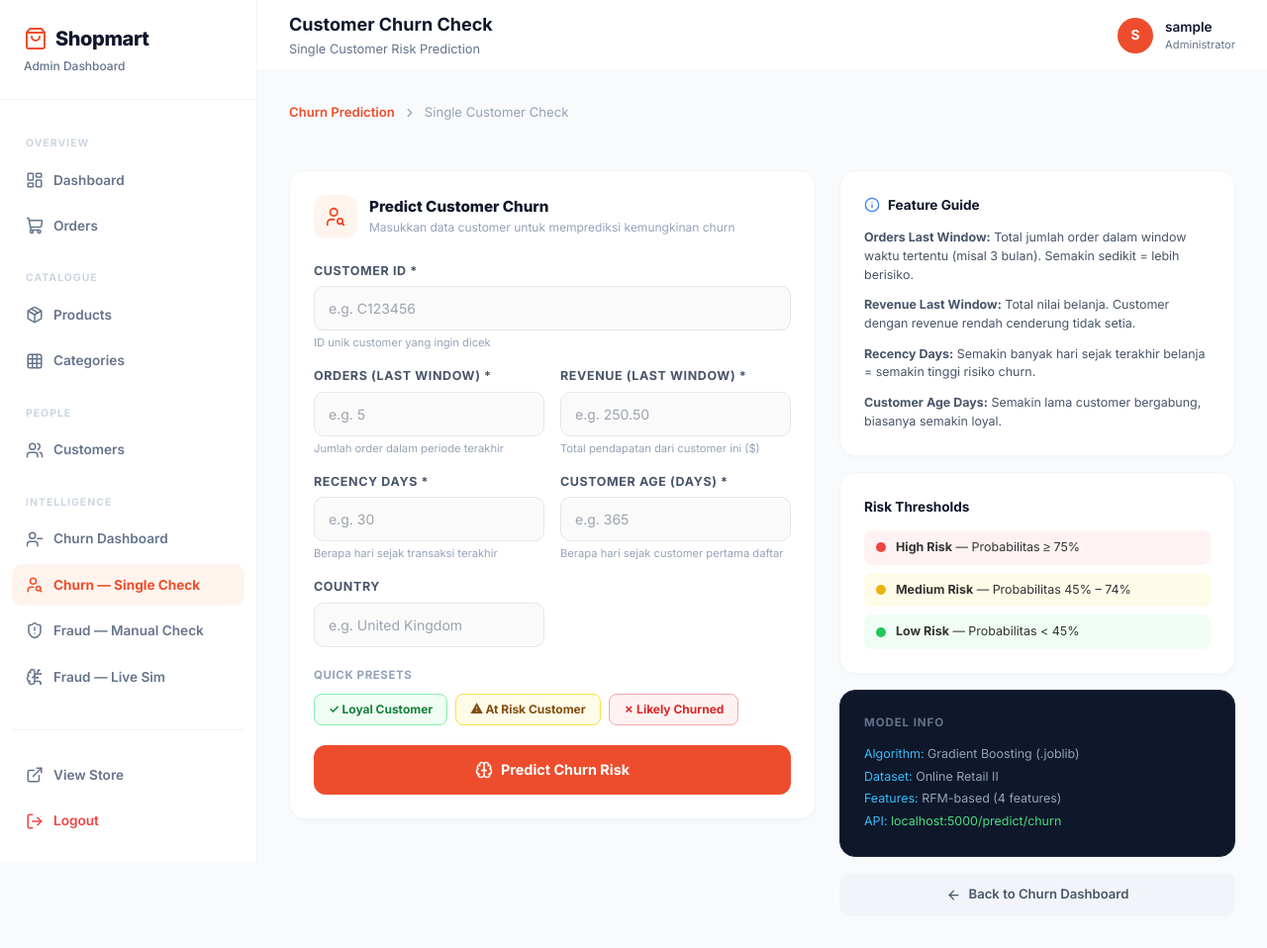
After one commit to bit-loi/COMP6577001-Machine-Learning-FinalProject, a PHP site: page /predict/admin/churn/predict_single.php in a window 1280 px wide. The commit adds this page. Shown: the whole page at 99% size. Run offline with PHP 8.4, Linux system fonts and the light colour scheme; the visitor is signed in with stand-in values (Sample User, id 1); a stand-in replaces the project's code that opens the database connection; some libraries are stand-ins or nearby versions.

Commit message:
feat: add admin dashboard layout and churn prediction modules

```diff
--- /dev/null
+++ b/admin/churn/predict_single.php
@@ -0,0 +1,290 @@
+<?php
+session_start();
+if (!isset($_SESSION['is_admin']) || $_SESSION['is_admin'] != 1) {
+    header("Location: ../../auth/login.php"); exit();
+}
+require_once '../../config/config.php';
+$pageTitle = 'Customer Churn Check';
+$pageDescription = 'Single Customer Risk Prediction';
+require_once '../includes/header.php';
+?>
+
+<style>
+.input-label { display:block;font-size:0.78rem;font-weight:700;color:#475569;margin-bottom:6px;text-transform:uppercase;letter-spacing:0.05em; }
+.input-field { width:100%;padding:11px 14px;border:1.5px solid #e2e8f0;border-radius:10px;font-size:0.875rem;font-family:'Inter',sans-serif;color:#0f172a;outline:none;transition:border-color .2s,box-shadow .2s;background:#fafafa; }
+.input-field:focus { border-color:#EE4D2D;box-shadow:0 0 0 3px rgba(238,77,45,0.1);background:#fff; }
+.input-hint { font-size:0.7rem;color:#94a3b8;margin-top:4px; }
+.submit-btn { width:100%;padding:14px;background:#EE4D2D;color:#fff;border:none;border-radius:12px;font-size:0.9rem;font-weight:700;cursor:pointer;font-family:'Inter',sans-serif;transition:background .2s,transform .15s;display:flex;align-items:center;justify-content:center;gap:8px; }
+.submit-btn:hover { background:#C53D20; }
+.submit-btn:active { transform:scale(0.98); }
+.submit-btn:disabled { background:#cbd5e1;cursor:not-allowed; }
+.result-hidden { display:none; }
+.pill-risk { display:inline-flex;align-items:center;gap:6px;padding:6px 16px;border-radius:20px;font-size:0.85rem;font-weight:800;text-transform:uppercase;letter-spacing:0.05em; }
+.risk-high { background:#fef2f2;color:#dc2626;border:1.5px solid #fecaca; }
+.risk-medium { background:#fefce8;color:#ca8a04;border:1.5px solid #fde047; }
+.risk-low { background:#f0fdf4;color:#15803d;border:1.5px solid #86efac; }
+.prob-bar-wrap { height:12px;background:#f1f5f9;border-radius:6px;overflow:hidden;margin-top:8px; }
+.prob-bar { height:100%;border-radius:6px;transition:width 1.2s cubic-bezier(.34,1.56,.64,1); }
+.feature-card { background:#f8fafc;border:1px solid #e2e8f0;border-radius:10px;padding:14px;text-align:center; }
+.feature-val { font-size:1.25rem;font-weight:800;color:#0f172a; }
+.feature-lbl { font-size:0.68rem;color:#94a3b8;font-weight:600;text-transform:uppercase;letter-spacing:0.05em;margin-top:4px; }
+</style>
+
+<!-- Breadcrumb -->
+<div style="display:flex;align-items:center;gap:8px;margin-bottom:24px;font-size:0.82rem;color:#94a3b8;">
+    <a href="<?php echo APPURL; ?>admin/churn/" style="color:#EE4D2D;text-decoration:none;font-weight:600;">Churn Prediction</a>
+    <i data-lucide="chevron-right" style="width:14px;height:14px;"></i>
+    <span>Single Customer Check</span>
+</div>
+
+<div style="display:grid;grid-template-columns:1fr 400px;gap:24px;align-items:start;">
+
+    <!-- LEFT: Form -->
+    <div class="table-card">
+        <div style="display:flex;align-items:center;gap:12px;margin-bottom:24px;">
+            <div style="width:44px;height:44px;background:#FFF4ED;border-radius:12px;display:flex;align-items:center;justify-content:center;">
+                <i data-lucide="user-search" style="width:22px;height:22px;color:#EE4D2D;"></i>
+            </div>
+            <div>
+                <div style="font-size:0.95rem;font-weight:800;color:#0f172a;">Predict Customer Churn</div>
+                <div style="font-size:0.75rem;color:#94a3b8;">Masukkan data customer untuk memprediksi kemungkinan churn</div>
+            </div>
+        </div>
+
+        <form id="churn-form">
+            <div style="display:grid;grid-template-columns:1fr 1fr;gap:16px;">
+
+                <div style="grid-column:1/-1;">
+                    <label class="input-label">Customer ID *</label>
+                    <input type="text" class="input-field" id="inp-custid" placeholder="e.g. C123456" required>
+                    <div class="input-hint">ID unik customer yang ingin dicek</div>
+                </div>
+
+                <div>
+                    <label class="input-label">Orders (Last Window) *</label>
+                    <input type="number" class="input-field" id="inp-orders" placeholder="e.g. 5" min="0" required>
+                    <div class="input-hint">Jumlah order dalam periode terakhir</div>
+                </div>
+
+                <div>
+                    <label class="input-label">Revenue (Last Window) *</label>
+                    <input type="number" class="input-field" id="inp-revenue" placeholder="e.g. 250.50" step="0.01" min="0" required>
+                    <div class="input-hint">Total pendapatan dari customer ini ($)</div>
+                </div>
+
+                <div>
+                    <label class="input-label">Recency Days *</label>
+                    <input type="number" class="input-field" id="inp-recency" placeholder="e.g. 30" min="0" required>
+                    <div class="input-hint">Berapa hari sejak transaksi terakhir</div>
+                </div>
+
+                <div>
+                    <label class="input-label">Customer Age (Days) *</label>
+                    <input type="number" class="input-field" id="inp-age" placeholder="e.g. 365" min="0" required>
+                    <div class="input-hint">Berapa hari sejak customer pertama daftar</div>
+                </div>
+
+                <div>
+                    <label class="input-label">Country</label>
+                    <input type="text" class="input-field" id="inp-country" placeholder="e.g. United Kingdom">
+                </div>
+
+            </div>
+
+            <!-- Quick presets -->
+            <div style="margin:20px 0;">
+                <div style="font-size:0.72rem;font-weight:700;color:#94a3b8;text-transform:uppercase;letter-spacing:0.05em;margin-bottom:10px;">Quick Presets</div>
+                <div style="display:flex;gap:8px;flex-wrap:wrap;">
+                    <button type="button" onclick="loadPreset('loyal')" style="padding:6px 14px;background:#f0fdf4;color:#15803d;border:1.5px solid #86efac;border-radius:8px;font-size:0.75rem;font-weight:700;cursor:pointer;">✓ Loyal Customer</button>
+                    <button type="button" onclick="loadPreset('atRisk')" style="padding:6px 14px;background:#fefce8;color:#854d0e;border:1.5px solid #fde047;border-radius:8px;font-size:0.75rem;font-weight:700;cursor:pointer;">⚠ At Risk Customer</button>
+                    <button type="button" onclick="loadPreset('churned')" style="padding:6px 14px;background:#fef2f2;color:#dc2626;border:1.5px solid #fca5a5;border-radius:8px;font-size:0.75rem;font-weight:700;cursor:pointer;">✗ Likely Churned</button>
+                </div>
+            </div>
+
+            <button type="submit" class="submit-btn" id="churn-btn">
+                <i data-lucide="brain" style="width:18px;height:18px;"></i>
+                <span id="churn-btn-text">Predict Churn Risk</span>
+            </button>
+        </form>
+
+        <!-- Result Card -->
+        <div id="churn-result" class="result-hidden" style="margin-top:28px;border-radius:16px;overflow:hidden;border:1.5px solid #e2e8f0;">
+
+            <!-- Header bar -->
+            <div id="result-header" style="padding:20px 24px;display:flex;align-items:center;justify-content:space-between;">
+                <div>
+                    <div style="font-size:0.72rem;font-weight:700;color:rgba(255,255,255,0.7);text-transform:uppercase;letter-spacing:0.08em;margin-bottom:4px;">Prediction Result for</div>
+                    <div id="result-custid" style="font-size:1.1rem;font-weight:900;color:#fff;font-family:monospace;"></div>
+                </div>
+                <div id="result-risk-pill"></div>
+            </div>
+
+            <!-- Body -->
+            <div style="padding:24px;background:#fff;">
+                <!-- Probability bar -->
+                <div style="margin-bottom:24px;">
+                    <div style="display:flex;justify-content:space-between;align-items:center;margin-bottom:6px;">
+                        <span style="font-size:0.78rem;font-weight:700;color:#475569;">Churn Probability</span>
+                        <span id="result-prob-pct" style="font-size:1.5rem;font-weight:900;color:#0f172a;"></span>
+                    </div>
+                    <div class="prob-bar-wrap">
+                        <div class="prob-bar" id="result-prob-bar" style="width:0%;"></div>
+                    </div>
+                </div>
+
+                <!-- Feature summary -->
+                <div style="display:grid;grid-template-columns:repeat(4,1fr);gap:10px;margin-bottom:20px;">
+                    <div class="feature-card">
+                        <div class="feature-val" id="r-orders">—</div>
+                        <div class="feature-lbl">Orders</div>
+                    </div>
+                    <div class="feature-card">
+                        <div class="feature-val" id="r-revenue">—</div>
+                        <div class="feature-lbl">Revenue</div>
+                    </div>
+                    <div class="feature-card">
+                        <div class="feature-val" id="r-recency">—</div>
+                        <div class="feature-lbl">Recency</div>
+                    </div>
+                    <div class="feature-card">
+                        <div class="feature-val" id="r-age">—</div>
+                        <div class="feature-lbl">Age (days)</div>
+                    </div>
+                </div>
+
+                <!-- Recommended Action -->
+                <div id="result-action-box" style="border-radius:12px;padding:16px;display:flex;align-items:center;gap:12px;">
+                    <i data-lucide="lightbulb" style="width:20px;height:20px;flex-shrink:0;"></i>
+                    <div>
+                        <div style="font-size:0.72rem;font-weight:700;text-transform:uppercase;letter-spacing:0.05em;margin-bottom:2px;">Recommended Action</div>
+                        <div id="result-action" style="font-size:0.875rem;font-weight:600;"></div>
+                    </div>
+                </div>
+            </div>
+        </div>
+    </div>
+
+    <!-- RIGHT: Info -->
+    <div style="display:flex;flex-direction:column;gap:16px;">
+        <div class="table-card">
+            <div style="font-size:0.85rem;font-weight:700;color:#0f172a;margin-bottom:14px;display:flex;align-items:center;gap:8px;">
+                <i data-lucide="info" style="width:16px;height:16px;color:#3b82f6;"></i> Feature Guide
+            </div>
+            <div style="display:flex;flex-direction:column;gap:12px;font-size:0.78rem;color:#475569;">
+                <div><strong>Orders Last Window:</strong> Total jumlah order dalam window waktu tertentu (misal 3 bulan). Semakin sedikit = lebih berisiko.</div>
+                <div><strong>Revenue Last Window:</strong> Total nilai belanja. Customer dengan revenue rendah cenderung tidak setia.</div>
+                <div><strong>Recency Days:</strong> Semakin banyak hari sejak terakhir belanja = semakin tinggi risiko churn.</div>
+                <div><strong>Customer Age Days:</strong> Semakin lama customer bergabung, biasanya semakin loyal.</div>
+            </div>
+        </div>
+
+        <div class="table-card">
+            <div style="font-size:0.85rem;font-weight:700;color:#0f172a;margin-bottom:14px;">Risk Thresholds</div>
+            <div style="display:flex;flex-direction:column;gap:8px;font-size:0.78rem;">
+                <div style="display:flex;align-items:center;gap:10px;padding:8px 12px;background:#fef2f2;border-radius:8px;">
+                    <span style="width:10px;height:10px;background:#ef4444;border-radius:50%;flex-shrink:0;"></span>
+                    <div><strong>High Risk</strong> — Probabilitas ≥ 75%</div>
+                </div>
+                <div style="display:flex;align-items:center;gap:10px;padding:8px 12px;background:#fefce8;border-radius:8px;">
+                    <span style="width:10px;height:10px;background:#eab308;border-radius:50%;flex-shrink:0;"></span>
+                    <div><strong>Medium Risk</strong> — Probabilitas 45% – 74%</div>
+                </div>
+                <div style="display:flex;align-items:center;gap:10px;padding:8px 12px;background:#f0fdf4;border-radius:8px;">
+                    <span style="width:10px;height:10px;background:#22c55e;border-radius:50%;flex-shrink:0;"></span>
+                    <div><strong>Low Risk</strong> — Probabilitas &lt; 45%</div>
+                </div>
+            </div>
+        </div>
+
+        <div class="table-card" style="background:#0f172a;border-color:#1e293b;">
+            <div style="font-size:0.72rem;font-weight:700;color:#64748b;text-transform:uppercase;letter-spacing:0.08em;margin-bottom:12px;">Model Info</div>
+            <div style="font-size:0.78rem;color:#94a3b8;line-height:1.8;">
+                <div><span style="color:#38bdf8;">Algorithm:</span> Gradient Boosting (.joblib)</div>
+                <div><span style="color:#38bdf8;">Dataset:</span> Online Retail II</div>
+                <div><span style="color:#38bdf8;">Features:</span> RFM-based (4 features)</div>
+                <div><span style="color:#38bdf8;">API:</span> <span style="color:#4ade80;">localhost:5000/predict/churn</span></div>
+            </div>
+        </div>
+
+        <a href="<?php echo APPURL; ?>admin/churn/" style="display:flex;align-items:center;justify-content:center;gap:8px;padding:12px;background:#f1f5f9;color:#475569;border-radius:10px;text-decoration:none;font-size:0.82rem;font-weight:600;transition:background .15s;" onmouseover="this.style.background='#e2e8f0'" onmouseout="this.style.background='#f1f5f9'">
+            <i data-lucide="arrow-left" style="width:15px;height:15px;"></i> Back to Churn Dashboard
+        </a>
+    </div>
+</div>
+
+<script>
+const presets = {
+    loyal:   { custid: 'C001234', orders: 12, revenue: 850.00, recency: 5,  age: 730, country: 'United Kingdom' },
+    atRisk:  { custid: 'C005678', orders: 2,  revenue: 75.00,  recency: 45, age: 180, country: 'Germany' },
+    churned: { custid: 'C009012', orders: 0,  revenue: 12.00,  recency: 180,age: 90,  country: 'France' }
+};
+
+function loadPreset(type) {
+    const p = presets[type];
+    document.getElementById('inp-custid').value   = p.custid;
+    document.getElementById('inp-orders').value   = p.orders;
+    document.getElementById('inp-revenue').value  = p.revenue;
+    document.getElementById('inp-recency').value  = p.recency;
+    document.getElementById('inp-age').value      = p.age;
+    document.getElementById('inp-country').value  = p.country;
+}
+
+document.getElementById('churn-form').addEventListener('submit', async function(e) {
+    e.preventDefault();
+    const btn = document.getElementById('churn-btn');
+    const btnText = document.getElementById('churn-btn-text');
+    btn.disabled = true;
+    btnText.textContent = 'Predicting...';
+
+    const custid  = document.getElementById('inp-custid').value;
+    const orders  = parseInt(document.getElementById('inp-orders').value);
+    const revenue = parseFloat(document.getElementById('inp-revenue').value);
+    const recency = parseInt(document.getElementById('inp-recency').value);
+    const age     = parseInt(document.getElementById('inp-age').value);
+
+    try {
+        const res = await fetch('http://localhost:5000/predict/churn', {
+            method: 'POST',
+            headers: { 'Content-Type': 'application/json' },
+            body: JSON.stringify({ orders_last_window: orders, revenue_last_window: revenue, recency_days: recency, customer_age_days: age })
+        });
+        const data = await res.json();
+
+        const prob    = parseFloat(data.predicted_churn_probability);
+        const pct     = (prob * 100).toFixed(1);
+        const risk    = data.risk_level;
+        const action  = data.recommended_action;
+
+        const colors = { High: { bg:'#dc2626', bar:'#ef4444', pill:'risk-high', action:'background:#fef2f2;color:#dc2626;border:1.5px solid #fecaca;' },
+                         Medium:{ bg:'#ca8a04', bar:'#eab308', pill:'risk-medium', action:'background:#fefce8;color:#ca8a04;border:1.5px solid #fde047;' },
+                         Low:   { bg:'#15803d', bar:'#22c55e', pill:'risk-low', action:'background:#f0fdf4;color:#15803d;border:1.5px solid #86efac;' } };
+        const c = colors[risk] || colors['Low'];
+
+        // Show result
+        document.getElementById('churn-result').className = '';
+        document.getElementById('result-header').style.background = c.bg;
+        document.getElementById('result-custid').textContent = custid;
+        document.getElementById('result-risk-pill').innerHTML = `<span class="pill-risk ${c.pill}">${risk} Risk</span>`;
+        document.getElementById('result-prob-pct').textContent = pct + '%';
+        document.getElementById('result-prob-bar').style.width = pct + '%';
+        document.getElementById('result-prob-bar').style.background = c.bar;
+        document.getElementById('r-orders').textContent  = orders;
+        document.getElementById('r-revenue').textContent = '$' + revenue.toFixed(0);
+        document.getElementById('r-recency').textContent = recency + 'd';
+        document.getElementById('r-age').textContent     = age;
+        document.getElementById('result-action-box').style = c.action + 'border-radius:12px;padding:16px;display:flex;align-items:center;gap:12px;';
+        document.getElementById('result-action').textContent = action;
+
+        if (typeof lucide !== 'undefined') lucide.createIcons();
+        document.getElementById('churn-result').scrollIntoView({ behavior: 'smooth', block: 'nearest' });
+
+    } catch(err) {
+        alert('❌ Tidak dapat terhubung ke Flask API (localhost:5000). Pastikan main.py sedang berjalan!\n\nError: ' + err.message);
+    }
+
+    btn.disabled = false;
+    btnText.textContent = 'Predict Churn Risk';
+});
+</script>
+
+<?php require_once '../includes/footer.php'; ?>
--- a/admin/includes/header.php
+++ b/admin/includes/header.php
@@ -12,7 +12,9 @@ if (strpos($currentPath, '/orders') !== false) $activeMenu = 'orders';
 elseif (strpos($currentPath, '/products') !== false) $activeMenu = 'products';
 elseif (strpos($currentPath, '/categories') !== false) $activeMenu = 'categories';
 elseif (strpos($currentPath, '/customers') !== false) $activeMenu = 'customers';
+elseif (strpos($currentPath, '/churn/predict_single') !== false) $activeMenu = 'churn_single';
 elseif (strpos($currentPath, '/churn') !== false) $activeMenu = 'churn';
+elseif (strpos($currentPath, '/fraud_check') !== false) $activeMenu = 'fraud_check';
 elseif (strpos($currentPath, '/simulation.php') !== false) $activeMenu = 'simulation';
 
 ?>
@@ -98,10 +100,15 @@ elseif (strpos($currentPath, '/simulation.php') !== false) $activeMenu = 'simula
 
         <div class="nav-section">Intelligence</div>
         <a href="<?php echo APPURL; ?>admin/churn/" class="nav-item <?php echo $activeMenu == 'churn' ? 'active' : ''; ?>">
-            <i data-lucide="user-minus"></i>
-            Churn Prediction
+            <i data-lucide="user-minus"></i> Churn Dashboard
         </a>
-        <a href="<?php echo APPURL; ?>admin/simulation.php" class="nav-item <?php echo $activeMenu == 'simulation' ? 'active' : ''; ?>"><i data-lucide="brain-circuit"></i> ML Simulation</a>
+        <a href="<?php echo APPURL; ?>admin/churn/predict_single.php" class="nav-item <?php echo $activeMenu == 'churn_single' ? 'active' : ''; ?>">
+            <i data-lucide="user-search"></i> Churn — Single Check
+        </a>
+        <a href="<?php echo APPURL; ?>admin/fraud_check.php" class="nav-item <?php echo $activeMenu == 'fraud_check' ? 'active' : ''; ?>">
+            <i data-lucide="shield-alert"></i> Fraud — Manual Check
+        </a>
+        <a href="<?php echo APPURL; ?>admin/simulation.php" class="nav-item <?php echo $activeMenu == 'simulation' ? 'active' : ''; ?>"><i data-lucide="brain-circuit"></i> Fraud — Live Sim</a>
 
         <div style="margin-top: 32px; padding-top: 24px; border-top: 1px solid #f1f5f9;">
             <a href="<?php echo APPURL; ?>" target="_blank" class="nav-item"><i data-lucide="external-link"></i> View Store</a>
```
Also changed, not shown: admin/fraud_check.php (added, +275 -0 lines).
